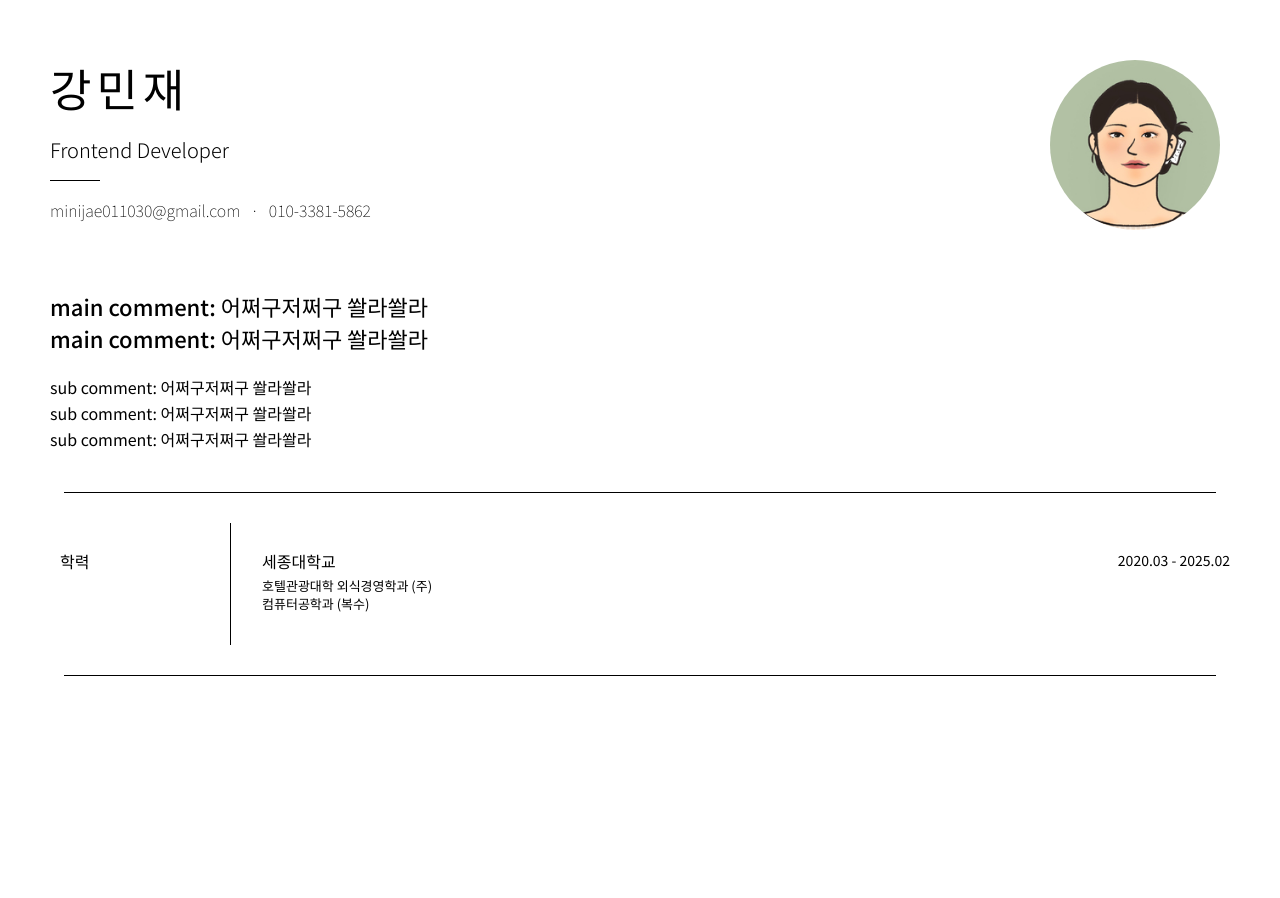
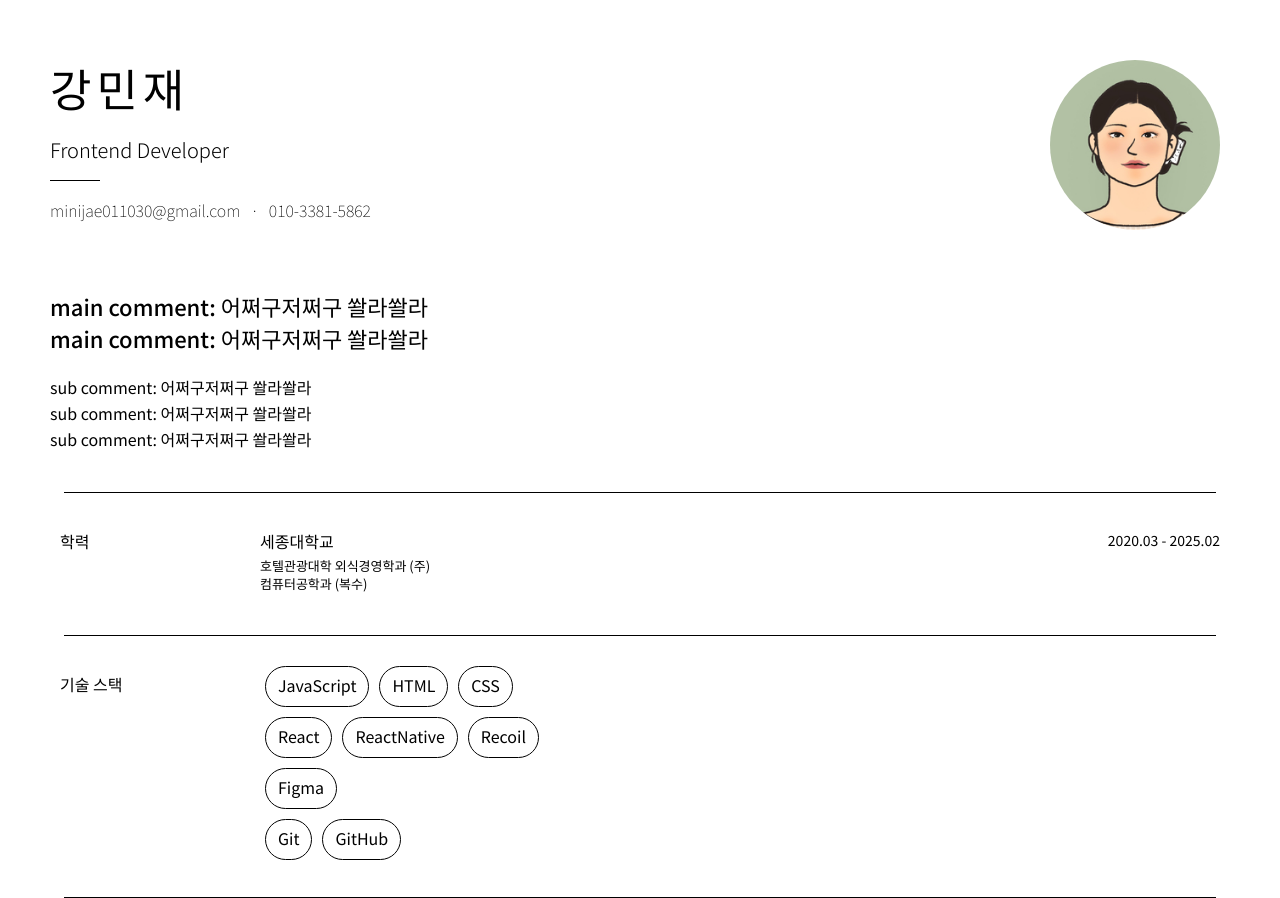
Before and after one commit to minijae011030/Resume, a React (Create React App) app: page / in a window 1280 px wide. Shown: the top 898 px of the page. Before the commit the page ends 800 px from the top, so only its background shows below. Built offline with nearby package versions, Linux system fonts and the light colour scheme.

Commit message:
skill section

```diff
--- a/src/Home/Home.jsx
+++ b/src/Home/Home.jsx
@@ -2,6 +2,7 @@ import Profile from "./component/Profile";
 import Introduce from "./component/Introduce";
 import Education from "./component/Education";
 import HorizonLine from "./component/HorizonLIne";
+import Skill from "./component/Skill";
 
 function Home() {
   return (
@@ -11,6 +12,8 @@ function Home() {
       <HorizonLine />
       <Education />
       <HorizonLine />
+      <Skill />
+      <HorizonLine />
     </div>
   );
 }
--- a/src/Home/component/Education.jsx
+++ b/src/Home/component/Education.jsx
@@ -6,7 +6,6 @@ function Education() {
       <div className={styles.title}>
         <p>학력</p>
       </div>
-      <div className={styles.vr} />
       <div className={styles.contents}>
         <div className={styles.education}>
           <div className={styles.university}>
--- /dev/null
+++ b/src/Home/component/Skill.jsx
@@ -0,0 +1,42 @@
+import styles from "../styles/home.module.css";
+
+function Button({ text, background_color }) {
+  return (
+    <div className={styles.button}>
+      <p>{text}</p>
+    </div>
+  );
+}
+
+function Skill() {
+  return (
+    <div className={styles.section}>
+      <div className={styles.title}>
+        <p>기술 스택</p>
+      </div>
+      <div className={styles.contents}>
+        <div className={styles.skill}>
+          <div>
+            <Button text="JavaScript" />
+            <Button text="HTML" />
+            <Button text="CSS" />
+          </div>
+          <div>
+            <Button text="React" />
+            <Button text="ReactNative" />
+            <Button text="Recoil" />
+          </div>
+          <div>
+            <Button text="Figma" />
+          </div>
+          <div>
+            <Button text="Git" />
+            <Button text="GitHub" />
+          </div>
+        </div>
+      </div>
+    </div>
+  );
+}
+
+export default Skill;
--- a/src/Home/styles/home.module.css
+++ b/src/Home/styles/home.module.css
@@ -117,7 +117,7 @@
   width: 100%;
   display: flex;
   justify-content: center;
-  padding: 30px 0;
+  padding: 10px 0;
 }
 
 .title {
@@ -127,15 +127,10 @@
   font-weight: 500;
 }
 
-.vr {
-  width: 1px;
-  border-left: 1px solid black;
-}
-
 .contents {
   flex: 1;
   margin: 0 50px 0 0;
-  padding: 30px 0 30px 30px;
+  padding: 30px 10px 30px 30px;
 }
 
 /* education */
@@ -157,3 +152,21 @@
   font-size: 13px;
   margin: 5px 0;
 }
+
+/* skill */
+.skill {
+  margin-top: -10px;
+  margin-bottom: -13px;
+
+  > div {
+    display: flex;
+    margin-bottom: 10px;
+  }
+}
+
+.button {
+  padding: 10px 12px 13px 12px;
+  border-radius: 35px;
+  margin: 0 5px;
+  border: 1px solid black;
+}
```
